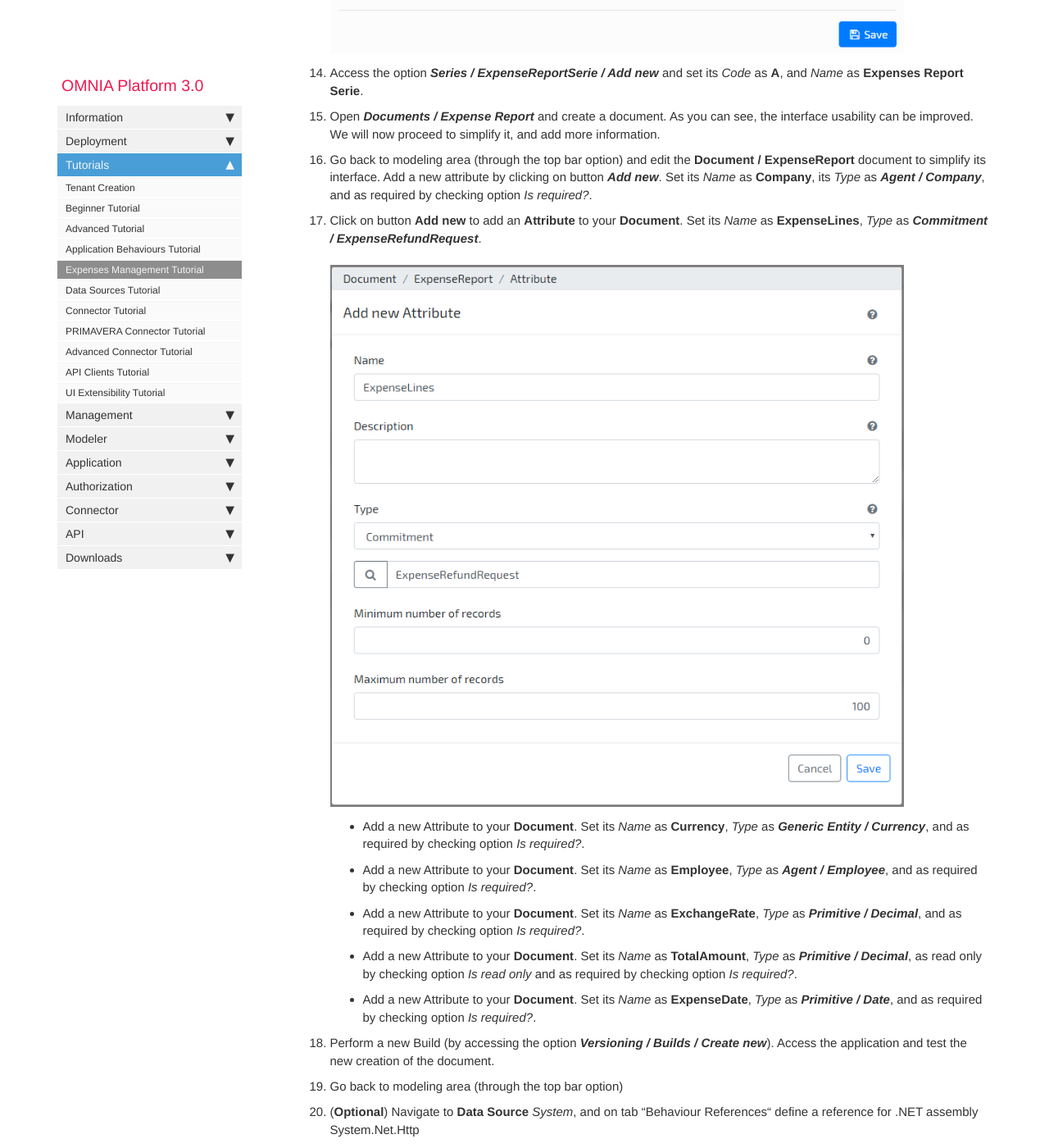
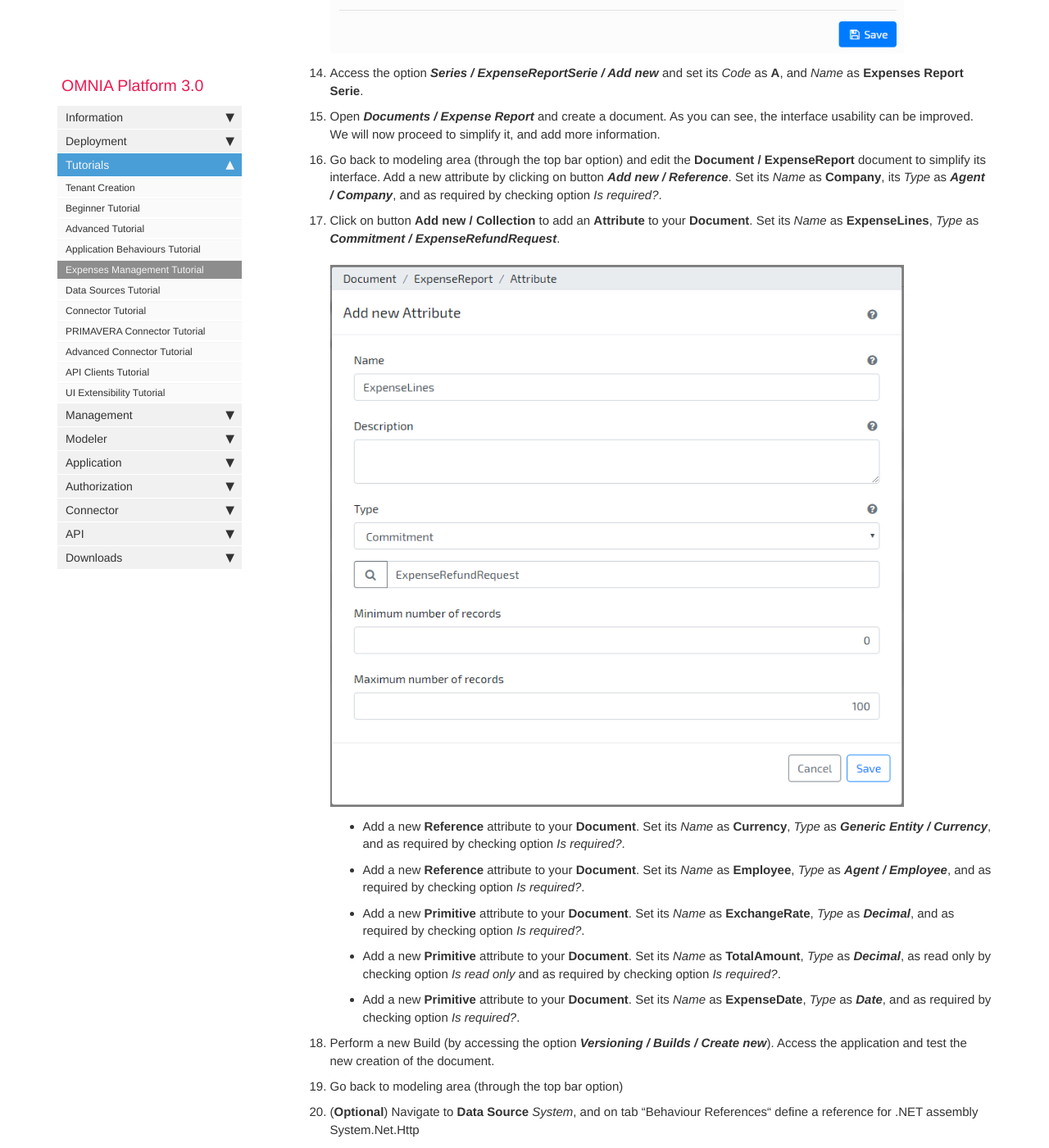
Before and after one commit to daniel8lopes/omnia3, a Jekyll site: the page built from docs/pages/omnia3/Tutorials/omnia3_expensesmanagementtutorial.md, in a window 1280 px wide and 1400 px high, scrolled down 3003 px. Shown: the whole window at 82% size. Built offline with Jekyll 4.4.1, drawn with Linux system fonts in a browser that asks for light colours; nearby versions of some CDN libraries; comment, search, counter and statistics services are not loaded.

Commit message:
Update omnia3_expensesmanagementtutorial.md

```diff
--- a/docs/pages/omnia3/Tutorials/omnia3_expensesmanagementtutorial.md
+++ b/docs/pages/omnia3/Tutorials/omnia3_expensesmanagementtutorial.md
@@ -58,21 +58,21 @@ This tutorial assumes that you have created a OMNIA tenant, and are logged in as
 
 15. Open ***Documents / Expense Report*** and create a document. As you can see, the interface usability can be improved. We will now proceed to simplify it, and add more information.
 
-16. Go back to modeling area (through the top bar option) and edit the **Document / ExpenseReport**  document to simplify its interface. Add a new attribute by clicking on button  ***Add new***. Set its *Name* as **Company**, its *Type*  as  ***Agent / Company***, and as required by checking option *Is required?*.
+16. Go back to modeling area (through the top bar option) and edit the **Document / ExpenseReport**  document to simplify its interface. Add a new attribute by clicking on button  ***Add new / Reference***. Set its *Name* as **Company**, its *Type*  as  ***Agent / Company***, and as required by checking option *Is required?*.
 
-17. Click on button **Add new** to add an **Attribute** to your **Document**. Set its *Name* as **ExpenseLines**, *Type* as ***Commitment / ExpenseRefundRequest***.
+17. Click on button **Add new / Collection** to add an **Attribute** to your **Document**. Set its *Name* as **ExpenseLines**, *Type* as ***Commitment / ExpenseRefundRequest***.
 
     ![Modeler_Add_Commitment_Attribute](/images/tutorials/expensemanagement/Modeler-Add-ExpenseReport-ExpenseRefundRequest.PNG)
 
-    - Add a new Attribute to your **Document**. Set its *Name* as **Currency**, *Type* as ***Generic Entity / Currency***, and as required by checking option *Is required?*.
+    - Add a new **Reference** attribute to your **Document**. Set its *Name* as **Currency**, *Type* as ***Generic Entity / Currency***, and as required by checking option *Is required?*.
 
-    - Add a new Attribute to your **Document**. Set its *Name* as **Employee**, *Type* as ***Agent / Employee***, and as required by checking option *Is required?*.
+    - Add a new **Reference** attribute to your **Document**. Set its *Name* as **Employee**, *Type* as ***Agent / Employee***, and as required by checking option *Is required?*.
 
-    - Add a new Attribute to your **Document**. Set its *Name* as **ExchangeRate**, *Type* as ***Primitive / Decimal***, and as required by checking option *Is required?*.
+    - Add a new  **Primitive** attribute to your **Document**. Set its *Name* as **ExchangeRate**, *Type* as ***Decimal***, and as required by checking option *Is required?*.
 
-    - Add a new Attribute to your **Document**. Set its *Name* as **TotalAmount**, *Type* as ***Primitive / Decimal***, as read only by checking option *Is read only* and as required by checking option *Is required?*.
+    - Add a new  **Primitive** attribute to your **Document**. Set its *Name* as **TotalAmount**, *Type* as ***Decimal***, as read only by checking option *Is read only* and as required by checking option *Is required?*.
 
-    - Add a new Attribute to your **Document**. Set its *Name* as **ExpenseDate**, *Type* as ***Primitive / Date***, and as required by checking option *Is required?*.
+    - Add a new **Primitive** attribute to your **Document**. Set its *Name* as **ExpenseDate**, *Type* as ***Date***, and as required by checking option *Is required?*.
 
 18. Perform a new Build (by accessing the option ***Versioning / Builds / Create new***). Access the application and test the new creation of the document.
 
```
